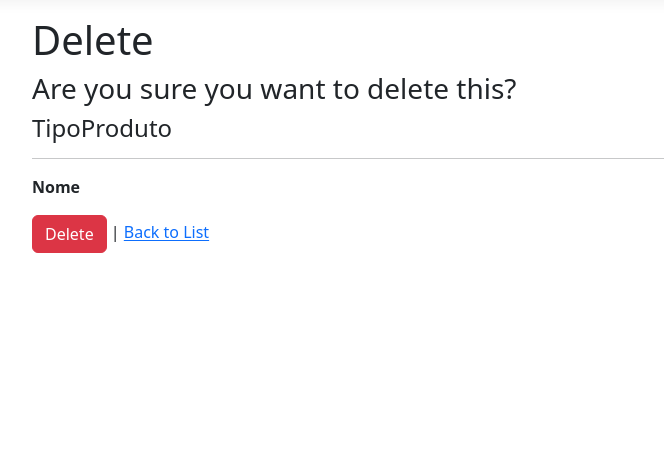
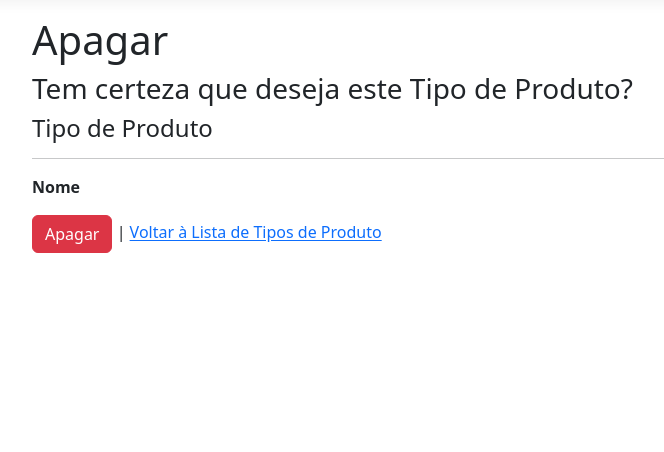
Before and after one commit to oCaioAug/GestaoDeEstoque, an ASP.NET Core app: template GestaoDeEstoque/Views/TipoProduto/Delete.cshtml in a window 1280 px wide. Shown: the part 57-509 px from the top of the page, without its empty margins (50-714 px from the left). Run offline with ASP.NET Core 8, Linux system fonts and the light colour scheme; the template is opened without the code that fills it, so the values that code supplies are empty; style sheets or scripts are compiled from the project's sources; some libraries are stand-ins or nearby versions.

Commit message:
Modifica TipoProduto

```diff
--- a/GestaoDeEstoque/Views/TipoProduto/Create.cshtml
+++ b/GestaoDeEstoque/Views/TipoProduto/Create.cshtml
@@ -6,7 +6,7 @@
 
 <h1>Adicionar Tipo de Produto</h1>
 
-<h4>TipoProduto</h4>
+<h4>Tipo de Produto</h4>
 <hr />
 <div class="row">
     <div class="col-md-4">
--- a/GestaoDeEstoque/Views/TipoProduto/Delete.cshtml
+++ b/GestaoDeEstoque/Views/TipoProduto/Delete.cshtml
@@ -1,14 +1,14 @@
 @model GestaoDeEstoque.Models.TipoProduto
 
 @{
-    ViewData["Title"] = "Delete";
+    ViewData["Title"] = "Apagar Tipo de Produto";
 }
 
-<h1>Delete</h1>
+<h1>Apagar</h1>
 
-<h3>Are you sure you want to delete this?</h3>
+<h3>Tem certeza que deseja este Tipo de Produto?</h3>
 <div>
-    <h4>TipoProduto</h4>
+    <h4>Tipo de Produto</h4>
     <hr />
     <dl class="row">
         <dt class = "col-sm-2">
@@ -21,7 +21,7 @@
 
     <form asp-action="Delete">
         <input type="hidden" asp-for="Id" />
-        <input type="submit" value="Delete" class="btn btn-danger" /> |
-        <a asp-action="Index">Back to List</a>
+        <input type="submit" value="Apagar" class="btn btn-danger" /> |
+        <a asp-action="Index">Voltar à Lista de Tipos de Produto</a>
     </form>
 </div>
--- a/GestaoDeEstoque/Views/TipoProduto/Index.cshtml
+++ b/GestaoDeEstoque/Views/TipoProduto/Index.cshtml
@@ -7,7 +7,7 @@
 <h1>Tipos de Produtos</h1>
 
 <p>
-    <a asp-action="Create" class="btn btn-primary"><i class="fa-solid fa-plus"></i>&nbsp;Adicionar novo</a>
+    <a asp-action="Create" class="btn btn-primary"><i class="fa-solid fa-plus"></i>&nbsp;Adicionar Tipo</a>
 </p>
 <table id="tabela" class="table table-striped">
     <thead>
```
Also changed, not shown: GestaoDeEstoque/Views/TipoProduto/Edit.cshtml (+7 -6 lines).
